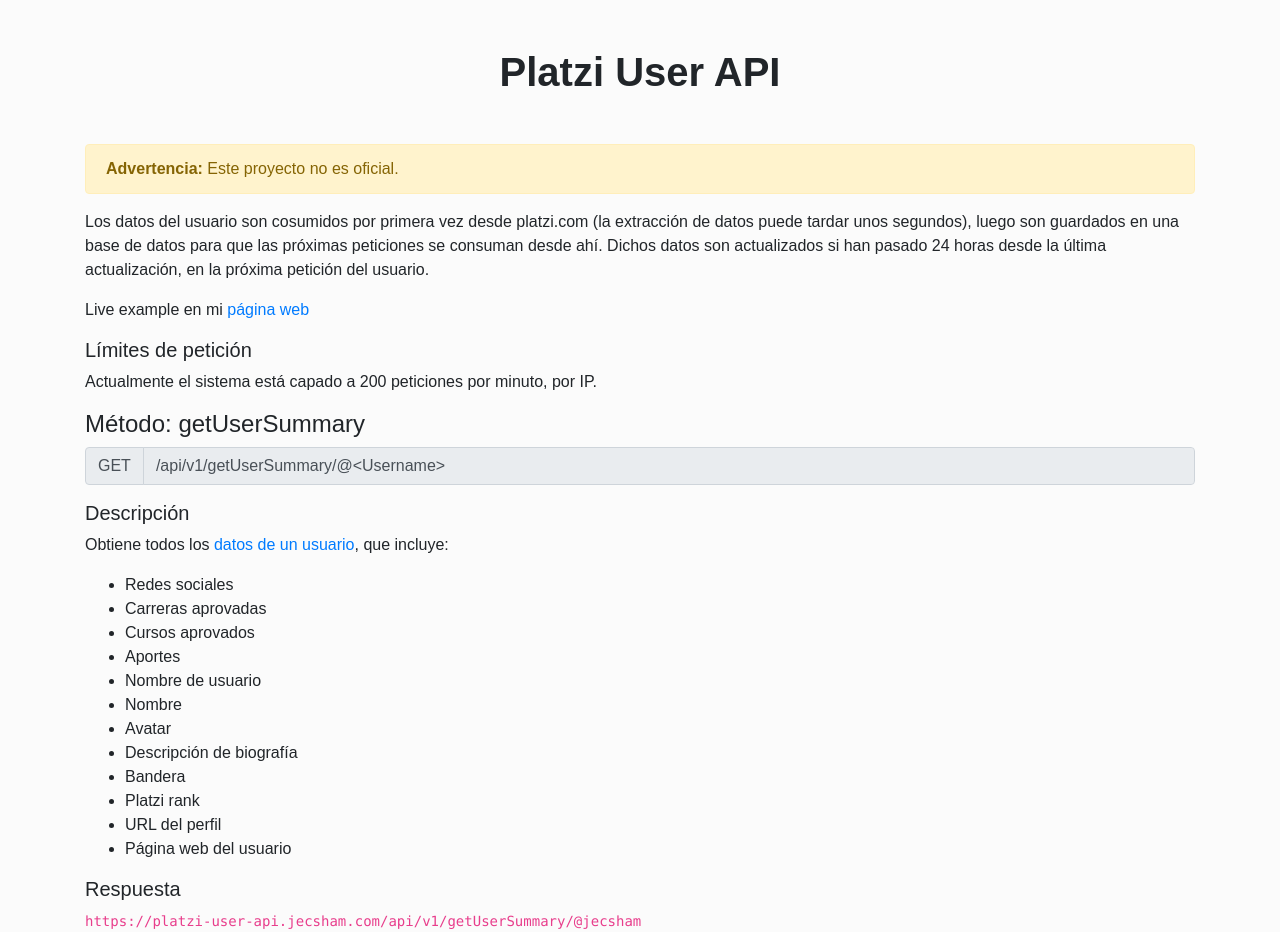
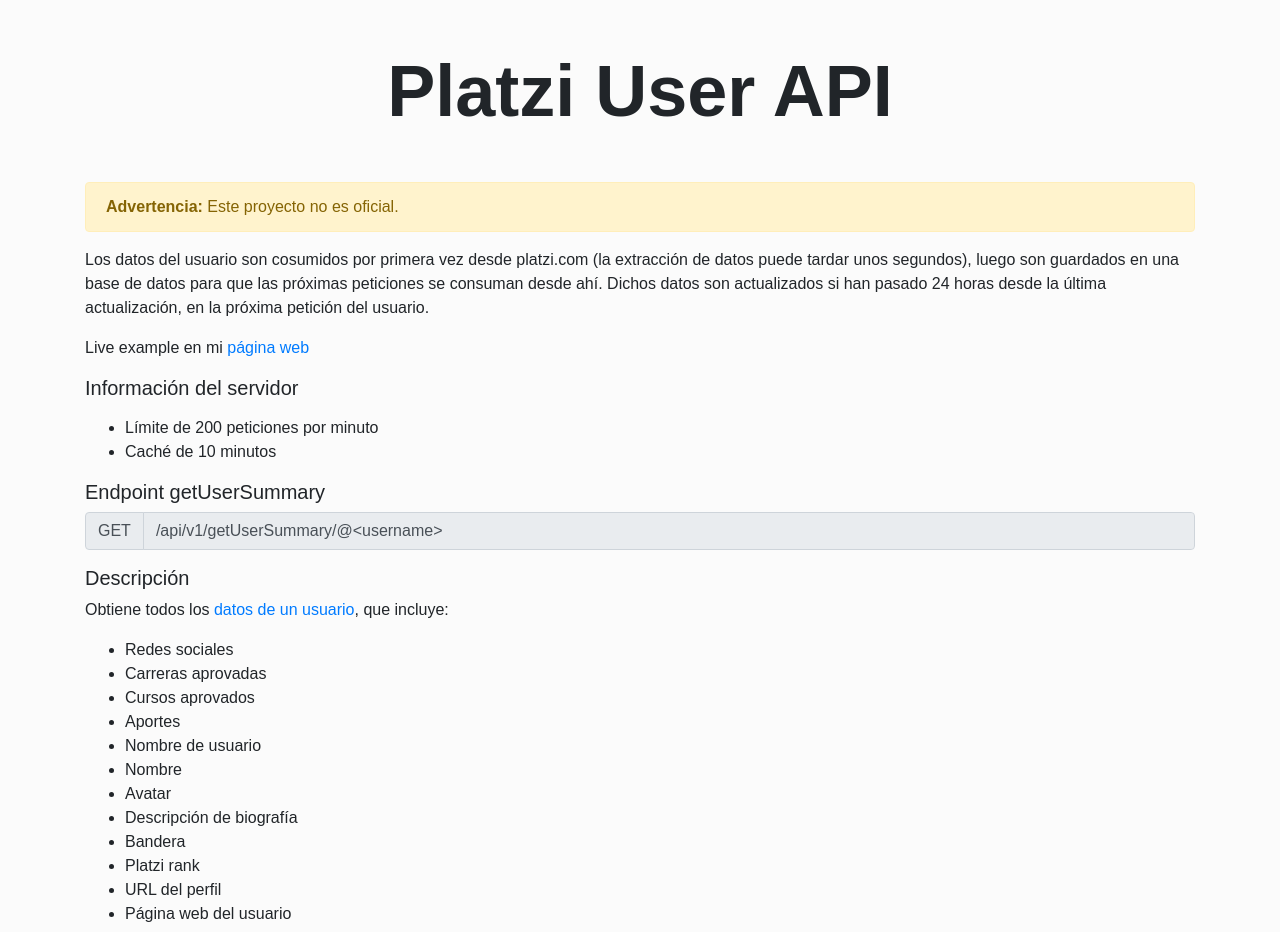
Before and after one commit to jecsham/platzi-user-api, a website: page public/index.html in a window 1280 px wide. Shown: the top 932 px of the page. Drawn offline with nearby package versions, Linux system fonts and the light colour scheme.

Commit message:
cache added

```diff
--- a/package.json
+++ b/package.json
@@ -15,6 +15,7 @@
   "author": "Jecsham Castillo",
   "license": "MIT",
   "dependencies": {
+    "apicache": "^1.2.3",
     "dotenv": "^6.1.0",
     "express": "^4.16.4",
     "express-rate-limit": "^3.3.2",
--- a/public/index.html
+++ b/public/index.html
@@ -34,7 +34,7 @@
         <div class="container">
             <div class="row">
                 <div class="col-12">
-                    <h1 class="my-5 text-center font-weight-bold">Platzi User API</h1>
+                    <p class="my-5 text-center font-weight-bold display-3">Platzi User API</p>
                     <div class="alert alert-warning" role="alert">
                         <strong>Advertencia:</strong> Este proyecto no es oficial.
                     </div>
@@ -42,16 +42,22 @@
                         puede tardar unos segundos), luego son guardados en una
                         base de datos para que las próximas peticiones se consuman desde ahí. Dichos datos son
                         actualizados
-                        si han pasado 24 horas desde la última actualización, en la próxima petición del usuario.</p>
+                        si han pasado 24 horas desde la última actualización, en la próxima petición del usuario.
+                    </p>
                     <p>Live example en mi <a href="https://jecsham.com/" target="_blank">página web</a></p>
-                    <h5>Límites de petición</h5>
-                    <p>Actualmente el sistema está capado a 200 peticiones por minuto, por IP.</p>
-                    <h4>Método: getUserSummary</h4>
+                    <h5>Información del servidor</h5>
+                    <p>
+                        <ul>
+                            <li>Límite de 200 peticiones por minuto</li>
+                            <li>Caché de 10 minutos</li>
+                        </ul>
+                    </p>
+                    <h5>Endpoint getUserSummary</h5>
                     <div class="input-group mb-3">
                         <div class="input-group-prepend">
                             <span class="input-group-text" id="basic-addon1">GET</span>
                         </div>
-                        <input type="text" class="form-control" value="/api/v1/getUserSummary/@<Username>" readonly>
+                        <input type="text" class="form-control" value="/api/v1/getUserSummary/@<username>" readonly>
                     </div>
                     <h5>Descripción</h5>
                     <p>Obtiene todos los <a href="#data-info">datos de un usuario</a>, que incluye:
```
Also changed, not shown: index.js (+10 -3 lines), 1 other file.
